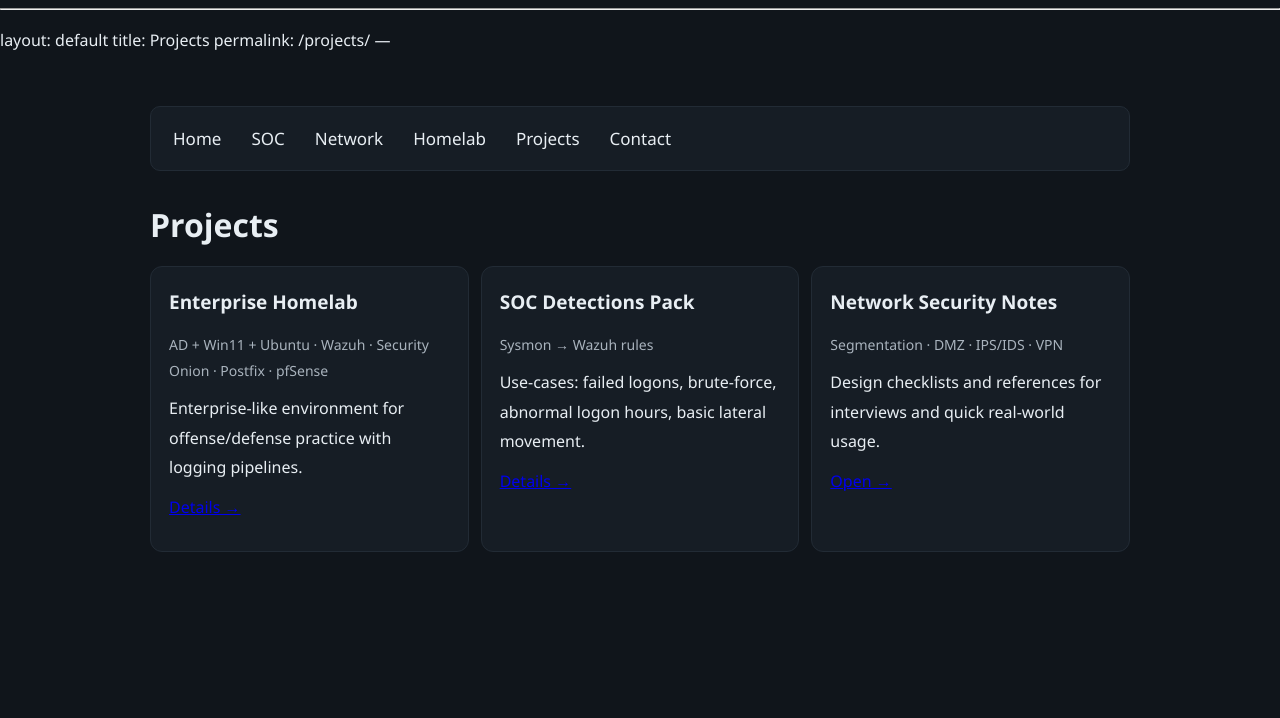
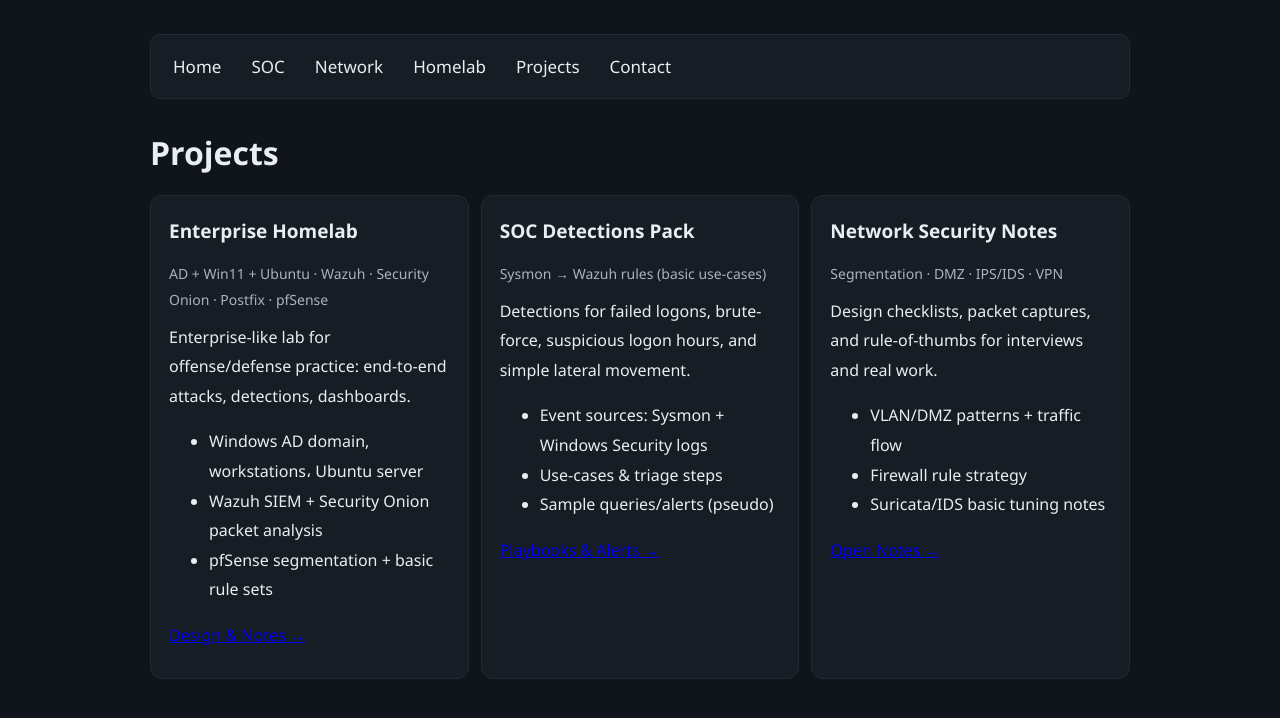
Before and after one commit to omarhamedsec/omarhamedsec.github.io, a Jekyll site: the page built from projects.md, in a window 1280 px wide. Shown: the top 718 px of the page. Built offline with Jekyll 4.4.1, drawn with Linux system fonts in a browser that asks for light colours; our own code applies the rules of GitHub Pages for plain Markdown files.

Commit message:
Update projects.md

```diff
--- a/projects.md
+++ b/projects.md
@@ -1,9 +1,9 @@
-
 ---
 layout: default
 title: Projects
 permalink: /projects/
 ---
+
 <div class="container">
   <nav class="nav">
     <a href="{{ '/' | relative_url }}">Home</a>
@@ -13,25 +13,49 @@ permalink: /projects/
     <a href="{{ '/projects/' | relative_url }}">Projects</a>
     <a href="{{ '/contact/' | relative_url }}">Contact</a>
   </nav>
+
   <h1>Projects</h1>
+
   <div class="grid mt10">
+    <!-- Project 1 -->
     <div class="card">
       <h3 class="m0">Enterprise Homelab</h3>
       <p class="meta">AD + Win11 + Ubuntu · Wazuh · Security Onion · Postfix · pfSense</p>
-      <p>Enterprise-like environment for offense/defense practice with logging pipelines.</p>
-      <p class="m0"><a href="{{ '/homelab/' | relative_url }}">Details →</a></p>
+      <p>
+        Enterprise-like lab for offense/defense practice: end-to-end attacks, detections, dashboards.
+      </p>
+      <ul>
+        <li>Windows AD domain, workstations، Ubuntu server</li>
+        <li>Wazuh SIEM + Security Onion packet analysis</li>
+        <li>pfSense segmentation + basic rule sets</li>
+      </ul>
+      <p class="m0"><a href="{{ '/homelab/' | relative_url }}">Design & Notes →</a></p>
     </div>
+
+    <!-- Project 2 -->
     <div class="card">
       <h3 class="m0">SOC Detections Pack</h3>
-      <p class="meta">Sysmon → Wazuh rules</p>
-      <p>Use-cases: failed logons, brute-force, abnormal logon hours, basic lateral movement.</p>
-      <p class="m0"><a href="{{ '/soc/' | relative_url }}">Details →</a></p>
+      <p class="meta">Sysmon → Wazuh rules (basic use-cases)</p>
+      <p>Detections for failed logons, brute-force, suspicious logon hours, and simple lateral movement.</p>
+      <ul>
+        <li>Event sources: Sysmon + Windows Security logs</li>
+        <li>Use-cases & triage steps</li>
+        <li>Sample queries/alerts (pseudo)</li>
+      </ul>
+      <p class="m0"><a href="{{ '/soc/' | relative_url }}">Playbooks & Alerts →</a></p>
     </div>
+
+    <!-- Project 3 -->
     <div class="card">
       <h3 class="m0">Network Security Notes</h3>
       <p class="meta">Segmentation · DMZ · IPS/IDS · VPN</p>
-      <p>Design checklists and references for interviews and quick real‑world usage.</p>
-      <p class="m0"><a href="{{ '/network/' | relative_url }}">Open →</a></p>
+      <p>Design checklists, packet captures, and rule‑of‑thumbs for interviews and real work.</p>
+      <ul>
+        <li>VLAN/DMZ patterns + traffic flow</li>
+        <li>Firewall rule strategy</li>
+        <li>Suricata/IDS basic tuning notes</li>
+      </ul>
+      <p class="m0"><a href="{{ '/network/' | relative_url }}">Open Notes →</a></p>
     </div>
   </div>
 </div>
```
